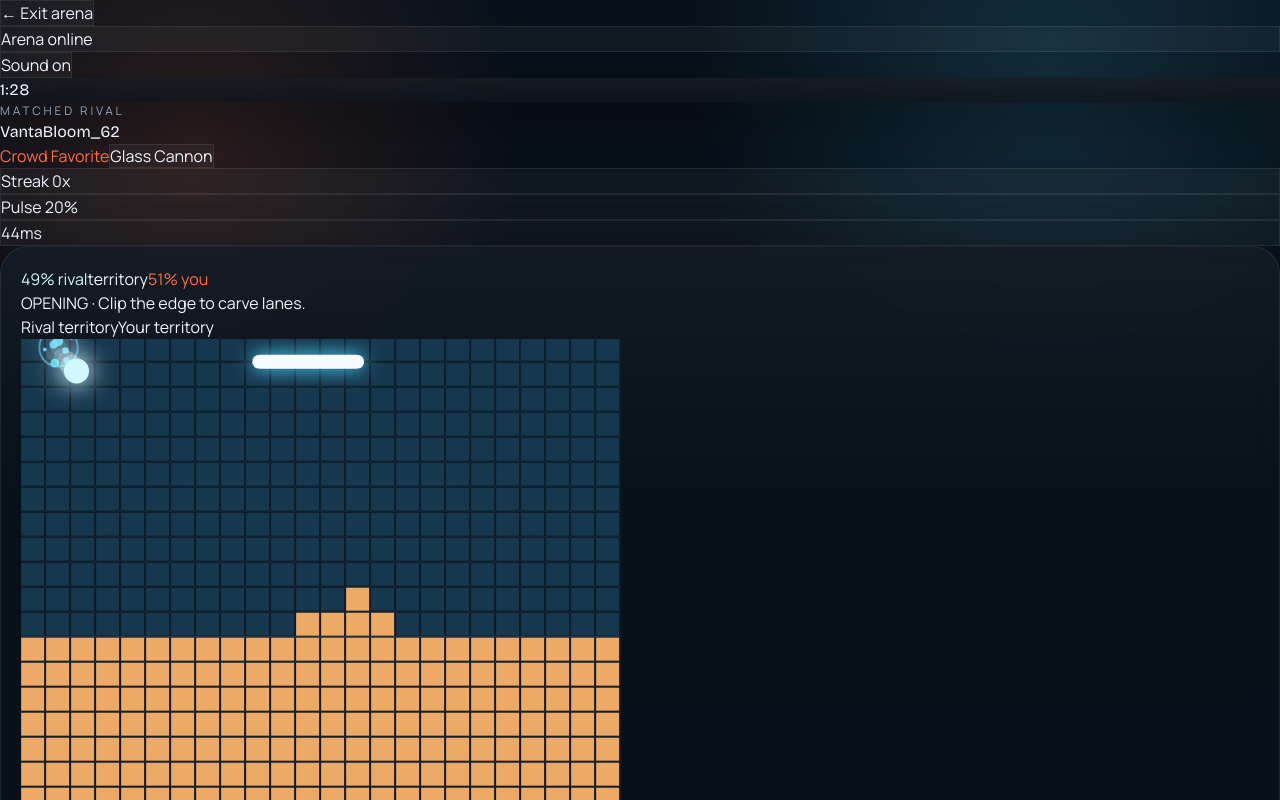
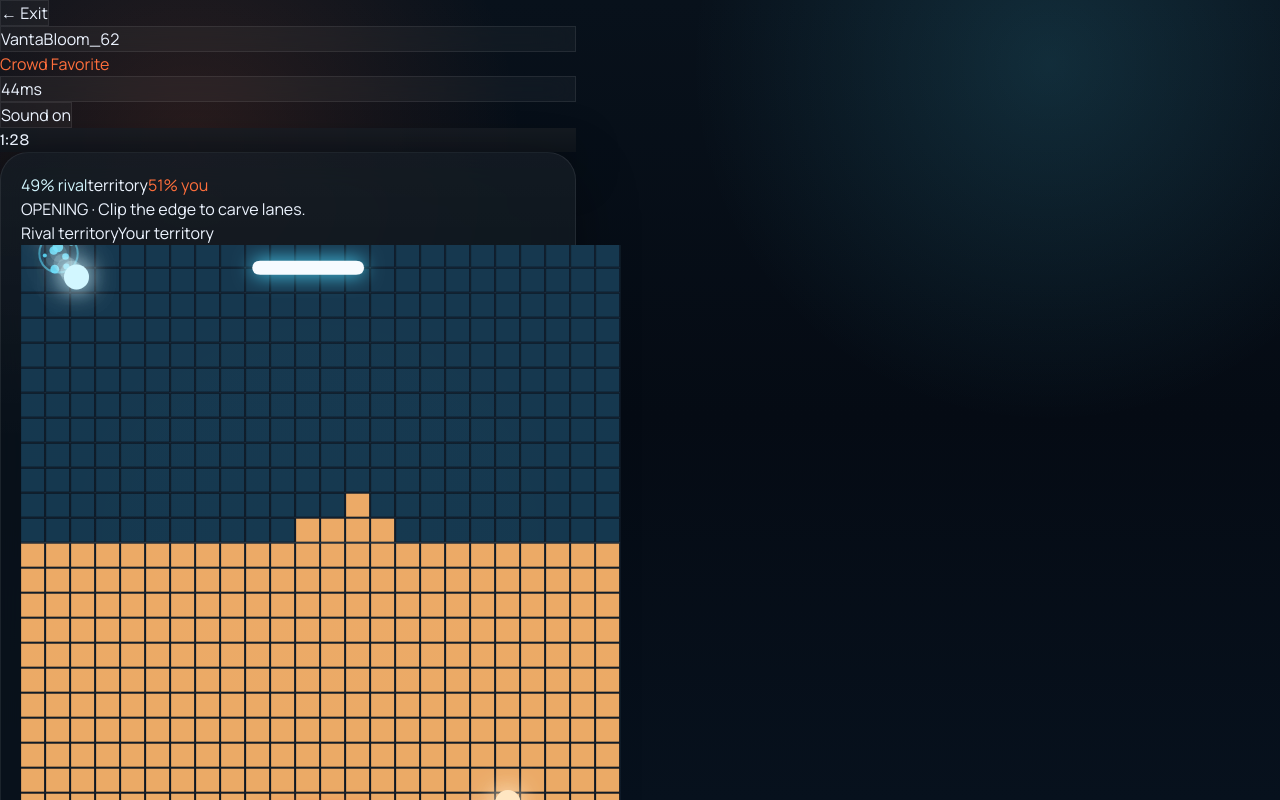
Before and after one commit to slegarraga/combat-pong, a React (Vite) app: page / in a window 1280 px wide. Both pictures are taken after a click on the button "Play Now". Built offline with nearby package versions, Linux system fonts and the light colour scheme.

Commit message:
Compress the arena HUD so the board stays in view

```diff
--- a/src/game/GameCanvas.tsx
+++ b/src/game/GameCanvas.tsx
@@ -17,6 +17,10 @@ interface GameCanvasProps {
     difficulty: Difficulty;
     onBack?: () => void;
 }
+
+const arenaViewportStyle = {
+    maxWidth: 'min(100%, 72dvh, 42rem)',
+};
 
 const toneClassName: Record<'neutral' | 'positive' | 'warning', string> = {
     neutral: 'text-slate-200 border-white/10 bg-white/5',
@@ -228,77 +232,56 @@ export const GameCanvas = ({ difficulty, onBack }: GameCanvasProps) => {
         <div className="min-h-screen min-h-[100dvh] overflow-hidden bg-[var(--cp-bg)] text-[var(--cp-text)]">
             <div className="cp-arena-noise fixed inset-0 pointer-events-none" />
             <div className="relative mx-auto flex min-h-screen w-full max-w-5xl flex-col px-4 py-4 sm:px-6 sm:py-6">
-                <div className="mb-4 flex flex-wrap items-center justify-between gap-3">
-                    <div className="flex flex-wrap items-center gap-3">
+                <main className="flex flex-1 items-center justify-center py-1 sm:py-2">
+                    <section className="w-full space-y-3" style={arenaViewportStyle}>
+                        <div className="flex flex-wrap items-center justify-between gap-2">
+                            <div className="flex flex-wrap items-center gap-2">
                                 {onBack && (
                                     <button
                                         onClick={onBack}
-                                className="cp-chip min-h-[44px] rounded-full px-4 py-2 text-sm font-medium"
+                                        className="cp-chip min-h-[40px] rounded-full px-3.5 py-2 text-xs font-medium text-[var(--cp-muted)] transition hover:text-white"
                                     >
-                                ← Exit arena
+                                        ← Exit
                                     </button>
                                 )}
-                        <div className="cp-chip rounded-full px-3 py-2 text-[11px] uppercase tracking-[0.22em] text-[var(--cp-muted)]">
-                            Arena online
+                                <div className="cp-chip rounded-full px-3 py-2 text-[11px] uppercase tracking-[0.2em] text-white">
+                                    {rival.alias}
+                                </div>
+                                <div
+                                    className="rounded-full border px-3 py-2 text-[11px] font-bold uppercase tracking-[0.22em]"
+                                    style={{ borderColor: 'rgba(255, 111, 60, 0.25)', color: COLORS.dayAccent }}
+                                >
+                                    {difficultyMeta.label}
+                                </div>
+                                <div className="cp-chip rounded-full px-3 py-2 text-[11px] uppercase tracking-[0.18em] text-[var(--cp-muted)]">
+                                    {pingMs}ms
                                 </div>
                                 <button
                                     onClick={handleSoundToggle}
-                            className="cp-chip min-h-[44px] rounded-full px-4 py-2 text-[11px] uppercase tracking-[0.22em] text-[var(--cp-muted)] transition hover:text-white"
+                                    className="cp-chip min-h-[40px] rounded-full px-3 py-2 text-[11px] uppercase tracking-[0.22em] text-[var(--cp-muted)] transition hover:text-white"
                                 >
                                     {soundEnabled ? 'Sound on' : 'Sound off'}
                                 </button>
                             </div>
                             <div
-                        className={`cp-timer-pill cp-display rounded-full border border-white/10 px-4 py-2 text-xl sm:text-2xl ${clutchActive ? 'cp-timer-pill-clutch' : ''} ${criticalActive ? 'cp-timer-pill-critical' : ''}`}
+                                className={`cp-timer-pill cp-display rounded-full border border-white/10 px-3.5 py-2 text-lg sm:text-xl ${clutchActive ? 'cp-timer-pill-clutch' : ''} ${criticalActive ? 'cp-timer-pill-critical' : ''}`}
                                 style={{ color: timerColor }}
                             >
                                 {formatTime(timeRemaining)}
                             </div>
                         </div>
 
-                <main className="flex flex-1 items-center justify-center py-3 sm:py-6">
-                    <section className="w-full space-y-4">
-                        <div className="flex flex-col gap-4 md:flex-row md:items-end md:justify-between">
-                            <div className="max-w-2xl">
-                                <p className="cp-kicker">Matched rival</p>
-                                <div className="mt-2 flex flex-wrap items-center gap-3">
-                                    <h1 className="cp-display text-3xl font-black tracking-tight text-white sm:text-4xl">
-                                        {rival.alias}
-                                    </h1>
-                                    <span
-                                        className="rounded-full border px-3 py-1 text-[11px] font-bold uppercase tracking-[0.22em]"
-                                        style={{ borderColor: 'rgba(255, 111, 60, 0.25)', color: COLORS.dayAccent }}
+                        <section
+                            className={`cp-panel cp-arena-stage p-2.5 sm:p-3 ${clutchActive ? 'cp-arena-stage-clutch' : ''} ${criticalActive ? 'cp-arena-stage-critical' : ''}`}
                         >
-                                        {difficultyMeta.label}
-                                    </span>
-                                    <span className="cp-chip rounded-full px-3 py-1 text-[11px] uppercase tracking-[0.18em] text-[var(--cp-muted)]">
-                                        {rival.title}
-                                    </span>
-                                </div>
-                            </div>
-
-                            <div className="flex flex-wrap items-center gap-2">
-                                <div className="cp-chip rounded-full px-3 py-2 text-[11px] uppercase tracking-[0.18em] text-[var(--cp-muted)]">
-                                    Streak {streak}x
-                                </div>
-                                <div className="cp-chip rounded-full px-3 py-2 text-[11px] uppercase tracking-[0.18em] text-[var(--cp-muted)]">
-                                    Pulse {momentum}%
-                                </div>
-                                <div className="cp-chip rounded-full px-3 py-2 text-[11px] uppercase tracking-[0.18em] text-[var(--cp-muted)]">
-                                    {pingMs}ms
-                                </div>
-                            </div>
-                        </div>
-
-                        <section className={`cp-panel cp-arena-stage p-3 sm:p-4 ${clutchActive ? 'cp-arena-stage-clutch' : ''} ${criticalActive ? 'cp-arena-stage-critical' : ''}`}>
-                            <div className="mb-4 flex flex-col gap-4 md:flex-row md:items-end md:justify-between">
-                                <div className="min-w-[220px]">
-                                    <div className="mb-2 flex items-center justify-between font-mono text-sm">
+                            <div className="mb-3 flex flex-col gap-3 sm:flex-row sm:items-end sm:justify-between">
+                                <div className="min-w-0 flex-1">
+                                    <div className="mb-2 flex items-center justify-between font-mono text-[12px]">
                                         <span style={{ color: COLORS.nightBall }}>{nightPercent}% rival</span>
                                         <span className="text-[var(--cp-dim)]">territory</span>
                                         <span style={{ color: COLORS.dayAccent }}>{dayPercent}% you</span>
                                     </div>
-                                    <div className="h-3 overflow-hidden rounded-full bg-black/40">
+                                    <div className="h-2.5 overflow-hidden rounded-full bg-black/40">
                                         <div className="flex h-full">
                                             <div style={{ width: `${nightPercent}%`, background: `linear-gradient(90deg, ${COLORS.night}, ${COLORS.nightAccent})` }} />
                                             <div style={{ width: `${dayPercent}%`, background: `linear-gradient(90deg, ${COLORS.dayAccent}, ${COLORS.day})` }} />
@@ -306,7 +289,7 @@ export const GameCanvas = ({ difficulty, onBack }: GameCanvasProps) => {
                                     </div>
                                 </div>
 
-                                <div className={`rounded-full border px-4 py-2 text-sm ${liveFeedToneClass}`}>
+                                <div className={`max-w-full rounded-full border px-3 py-2 text-[11px] uppercase tracking-[0.16em] ${liveFeedToneClass}`}>
                                     {phase} · {quickActionCopy}
                                 </div>
                             </div>
@@ -411,25 +394,41 @@ export const GameCanvas = ({ difficulty, onBack }: GameCanvasProps) => {
                                     </div>
                                 )}
                             </div>
-                        </section>
 
-                        <div className="flex flex-wrap items-center justify-between gap-3">
-                            <div className={`rounded-full border px-4 py-3 text-sm ${liveFeedToneClass}`}>
+                            {!gameOver && (
+                                <div className="mt-3 flex flex-col gap-2 sm:flex-row sm:items-center sm:justify-between">
+                                    <div className={`max-w-full truncate rounded-full border px-3 py-2 text-[11px] uppercase tracking-[0.14em] ${liveFeedToneClass}`}>
                                         {liveFeedText}
                                     </div>
-                            <div className="flex flex-wrap gap-3">
+                                    <div className="flex flex-wrap gap-2">
+                                        <div className="cp-chip rounded-full px-3 py-2 text-[11px] uppercase tracking-[0.16em] text-[var(--cp-muted)]">
+                                            Streak {streak}x
+                                        </div>
+                                        <div className="cp-chip rounded-full px-3 py-2 text-[11px] uppercase tracking-[0.16em] text-[var(--cp-muted)]">
+                                            Pulse {momentum}%
+                                        </div>
                                         <button
                                             onClick={togglePause}
                                             disabled={gameOver}
-                                    className="cp-button-secondary disabled:opacity-50"
+                                            className="cp-button-secondary !min-h-[40px] px-4 py-2 text-sm disabled:opacity-50"
                                         >
-                                    {isPaused ? 'Resume duel' : 'Pause duel'}
+                                            {isPaused ? 'Resume' : 'Pause'}
                                         </button>
-                                <button onClick={handleRestart} className="cp-button-secondary">
-                                    Reset board
+                                        <button onClick={handleRestart} className="cp-button-secondary !min-h-[40px] px-4 py-2 text-sm">
+                                            Reset
                                         </button>
                                     </div>
                                 </div>
+                            )}
+                        </section>
+
+                        {gameOver && (
+                            <div className="flex flex-wrap items-center justify-center gap-2">
+                                <div className={`rounded-full border px-3 py-2 text-[11px] uppercase tracking-[0.16em] ${liveFeedToneClass}`}>
+                                    {liveFeedText}
+                                </div>
+                            </div>
+                        )}
                     </section>
                 </main>
             </div>
```
Lines whose indentation alone changed are shown as unchanged.
